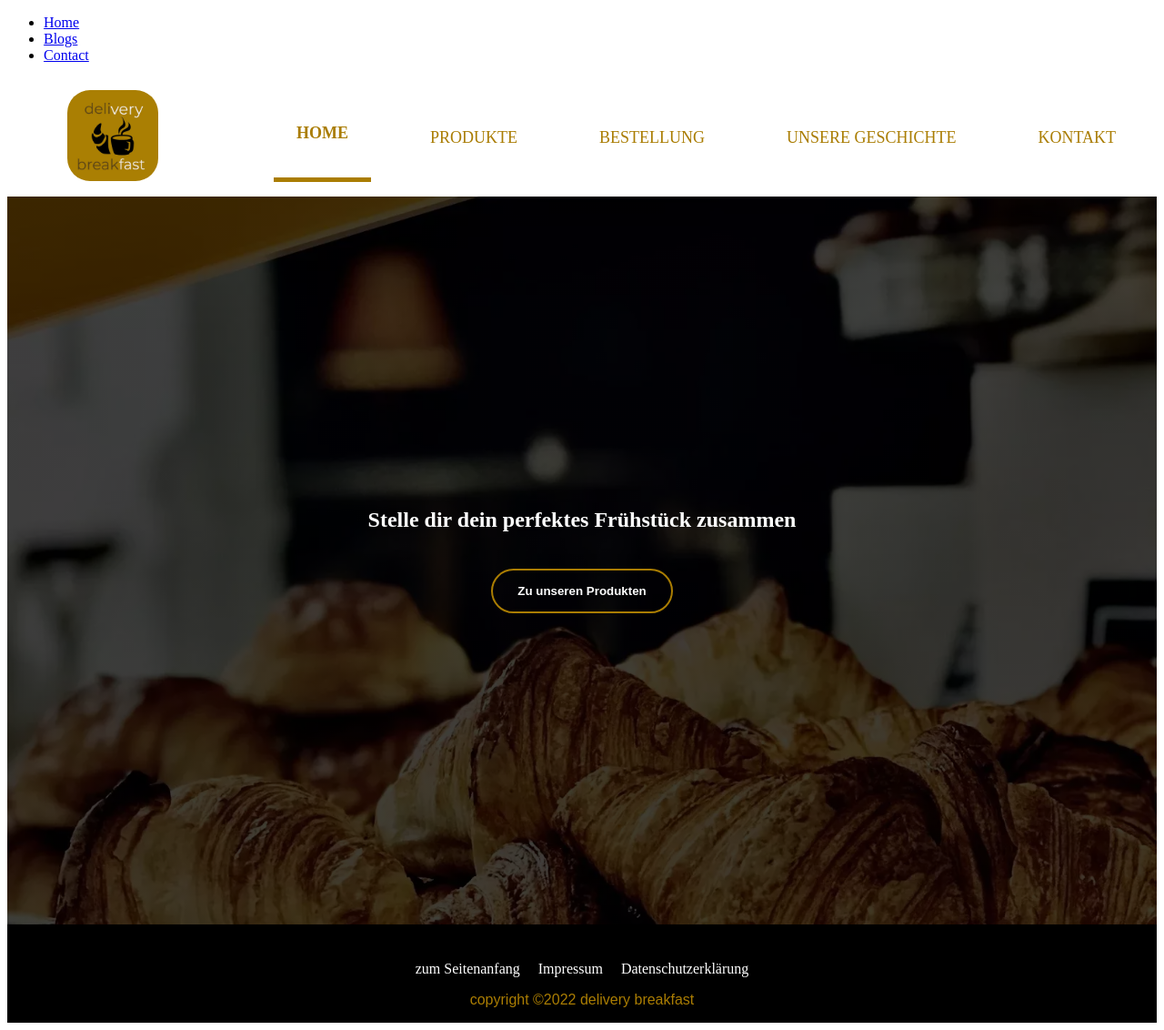
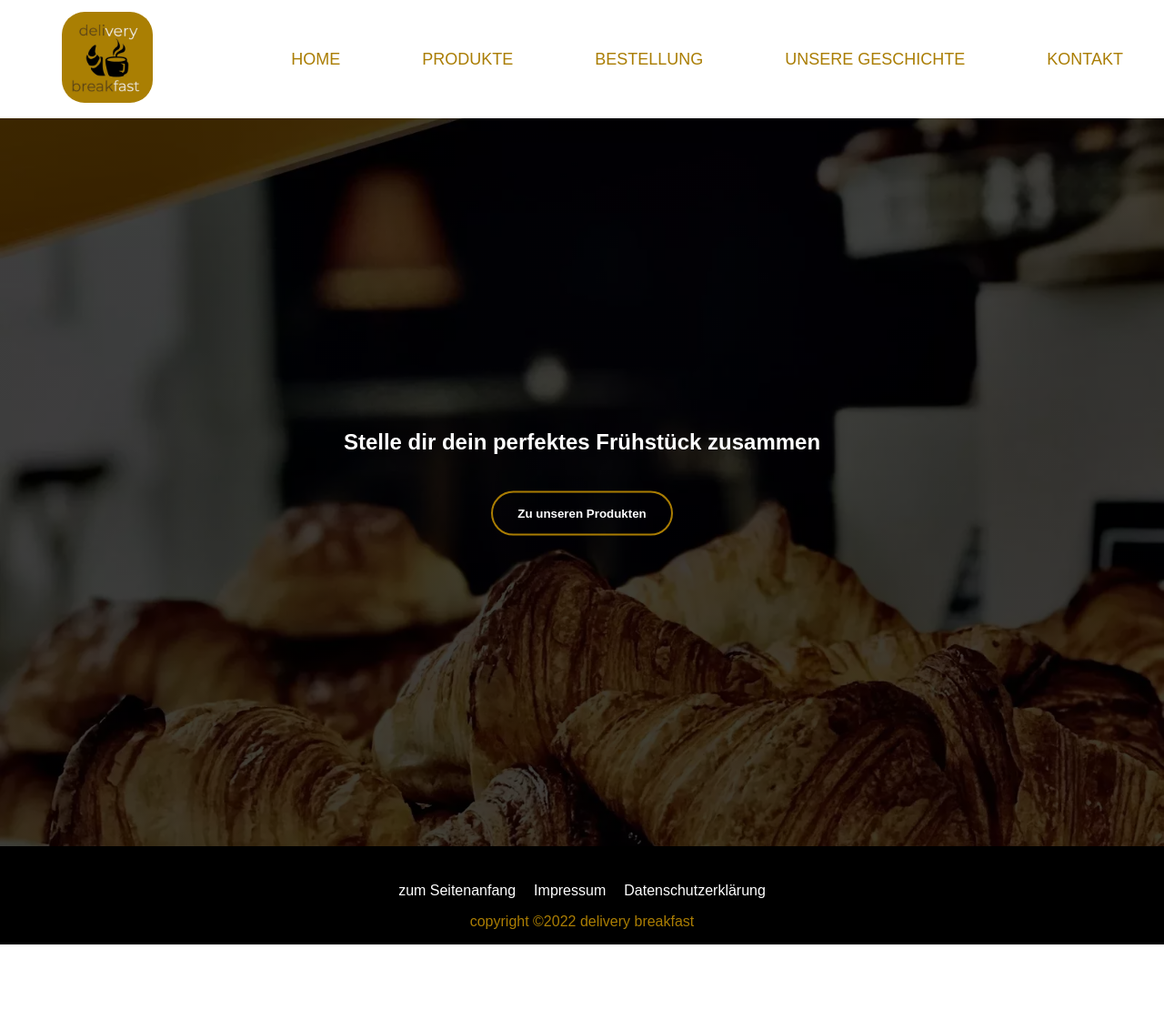
Before and after one commit to 2204Simon/Website-dynamisch, a React (Create React App) app in the folder my-app/: page / in a window 1280 px wide. Shown: the whole page at 91% size. After the commit the page ends 1038 px from the top, so only its background shows below. Built offline with nearby package versions, Linux system fonts and the light colour scheme.

Commit message:
add footer and header

```diff
--- a/my-app/src/App.css
+++ b/my-app/src/App.css
@@ -2,9 +2,15 @@
   text-align: center;
 }
 
+
 .App-logo {
   height: 40vmin;
   pointer-events: none;
+} */
+
+/* *{
+    overflow-x: hidden;
+    overflow-y: hidden;
 } */
 
 h1{
@@ -24,7 +30,7 @@ p{
     font-family: 'Montserrat', sans-serif;
 }
 
-/* body {
+body {
     margin: 0;
     background-position: center;
     min-height: 1px;
@@ -33,7 +39,7 @@ p{
     background-repeat: no-repeat;
     font-family: 'Montserrat', sans-serif;
     overflow-x:hidden;
-} */
+}
 
 .Logo img{
     border-radius: 25px;
@@ -318,6 +324,8 @@ textarea{
     background-attachment: fixed;
     background-position: center;
     background-repeat: no-repeat;
+    overflow-y: hidden;
+    overflow-x: hidden;
 }
 
 .Anfangssatz{
--- a/my-app/src/index.js
+++ b/my-app/src/index.js
@@ -5,6 +5,7 @@ import Home from "./pages/Home";
 import Blogs from "./pages/Blogs";
 import Contact from "./pages/Contact";
 import NoPage from "./pages/NoPage";
+import './App.css';
 
 export default function App() {
   return (
@@ -12,8 +13,10 @@ export default function App() {
       <Routes>
         <Route path="/" element={<Layout />}>
           <Route index element={<Home />} />
-          <Route path="Produkte.html" element={<Blogs />} />
-          <Route path="contact" element={<Contact />} />
+          <Route path="Produkte" element={<Blogs />} />
+          <Route path="Bestellung" element={<Blogs />} />
+          <Route path="Unsere Geschichte" element={<Blogs />} />
+          <Route path="Kontakt" element={<Blogs />} />
           <Route path="*" element={<NoPage />} />
         </Route>
       </Routes>
--- a/my-app/src/pages/Blogs.js
+++ b/my-app/src/pages/Blogs.js
@@ -1,3 +1,5 @@
+import '../App.css';
+
 const Blogs = () => {
     return <h1>Blog Articles</h1>;
   };
--- a/my-app/src/pages/Contact.js
+++ b/my-app/src/pages/Contact.js
@@ -1,3 +1,5 @@
+import '../App.css';
+
 const Contact = () => {
     return <h1>Contact Me</h1>;
   };
--- a/my-app/src/pages/Home.js
+++ b/my-app/src/pages/Home.js
@@ -6,37 +6,6 @@ import '../App.css';
 const Home = () => {
     return(
       <div className="App">
-        <header id="zumSeitenanfang" className="header">
-          <p></p>
-          <div className="Logo">
-            <a href="index.html">
-              <img src={logo} alt="Logo" className="logo" width="100" height="100" />
-            </a>
-          </div>
-          <nav>
-            <div className="navigation">
-              <input type="checkbox" className="toggle-menu" />
-              <div className="hamburger"></div>
-              <ul className="menu">
-                <li>
-                  <a className="active" href="index.html">Home</a>
-                </li>
-                <li>
-                  <a href="Produkte.html">Produkte</a>
-                </li>
-                <li>
-                  <a href="Bestellung.html">Bestellung</a>
-                </li>
-                <li>
-                  <a href="Unsere_Geschichte.html">Unsere Geschichte</a>
-                </li>
-                <li>
-                  <a href="Kontakt.html">Kontakt</a>
-                </li>
-              </ul>
-            </div>
-          </nav>
-        </header>
         <main className='DunklerHintergrund'>
           <div className="Anfangssatz">
             <h2>Stelle dir dein perfektes Frühstück zusammen</h2>
@@ -55,17 +24,6 @@ const Home = () => {
           </div>
 
         </main>
-        <footer>
-            <div className="footer">
-              <a href="#zumSeitenanfang">zum Seitenanfang</a>
-              <a href="Impressum.html">Impressum</a>
-              <a href="Datenschutzerklärung.html">Datenschutzerklärung</a>
-              <div className="footer-content">
-                <p>copyright &copy;2022 delivery breakfast
-                </p>
-              </div>
-            </div>
-          </footer>
       </div>
     );
   }
--- a/my-app/src/pages/Layout.js
+++ b/my-app/src/pages/Layout.js
@@ -1,23 +1,52 @@
 import { Outlet, Link } from "react-router-dom";
-
+import logo from '../Logo.webp'
+import '../App.css';
 const Layout = () => {
   return (
     <>
+      <header id="zumSeitenanfang" className="header">
+          <p></p>
+          <div className="Logo">
+            <a href="index.html">
+              <img src={logo} alt="Logo" className="logo" width="100" height="100" />
+            </a>
+          </div>
           <nav>
-        <ul>
+            <div className="navigation">
+              <input type="checkbox" className="toggle-menu" />
+              <div className="hamburger"></div>
+              <ul className="menu">
                 <li>
                   <Link to="/">Home</Link>
                 </li>
                 <li>
-            <Link to="/blogs">Blogs</Link>
+                  <Link to="/Produkte">Produkte</Link>
                 </li>
                 <li>
-            <Link to="/contact">Contact</Link>
+                  <Link to="/Bestellung">Bestellung</Link>
+                </li>
+                <li>
+                  <Link to="/Unsere Geschichte">Unsere Geschichte</Link>
+                </li>
+                <li>
+                  <Link to="/Kontakt">Kontakt</Link>
                 </li>
               </ul>
+            </div>
           </nav>
-
+        </header>
       <Outlet />
+      <footer>
+            <div className="footer">
+              <a href="#zumSeitenanfang">zum Seitenanfang</a>
+              <a href="Impressum.html">Impressum</a>
+              <a href="Datenschutzerklärung.html">Datenschutzerklärung</a>
+              <div className="footer-content">
+                <p>copyright &copy;2022 delivery breakfast
+                </p>
+              </div>
+            </div>
+          </footer>
     </>
   )
 };
--- a/my-app/src/pages/NoPage.js
+++ b/my-app/src/pages/NoPage.js
@@ -1,3 +1,5 @@
+import '../App.css';
+
 const NoPage = () => {
     return <h1>404</h1>;
   };
```
Also changed, not shown: my-app/src/App.js (deleted, +0 -73 lines), my-app/src/AppRouter.js (deleted, +0 -41 lines), my-app/src/OldHtml.js (added, +73 -0 lines), 1 other file (tests, documents, lock files or other folders). Lines whose indentation alone changed are shown as unchanged.
